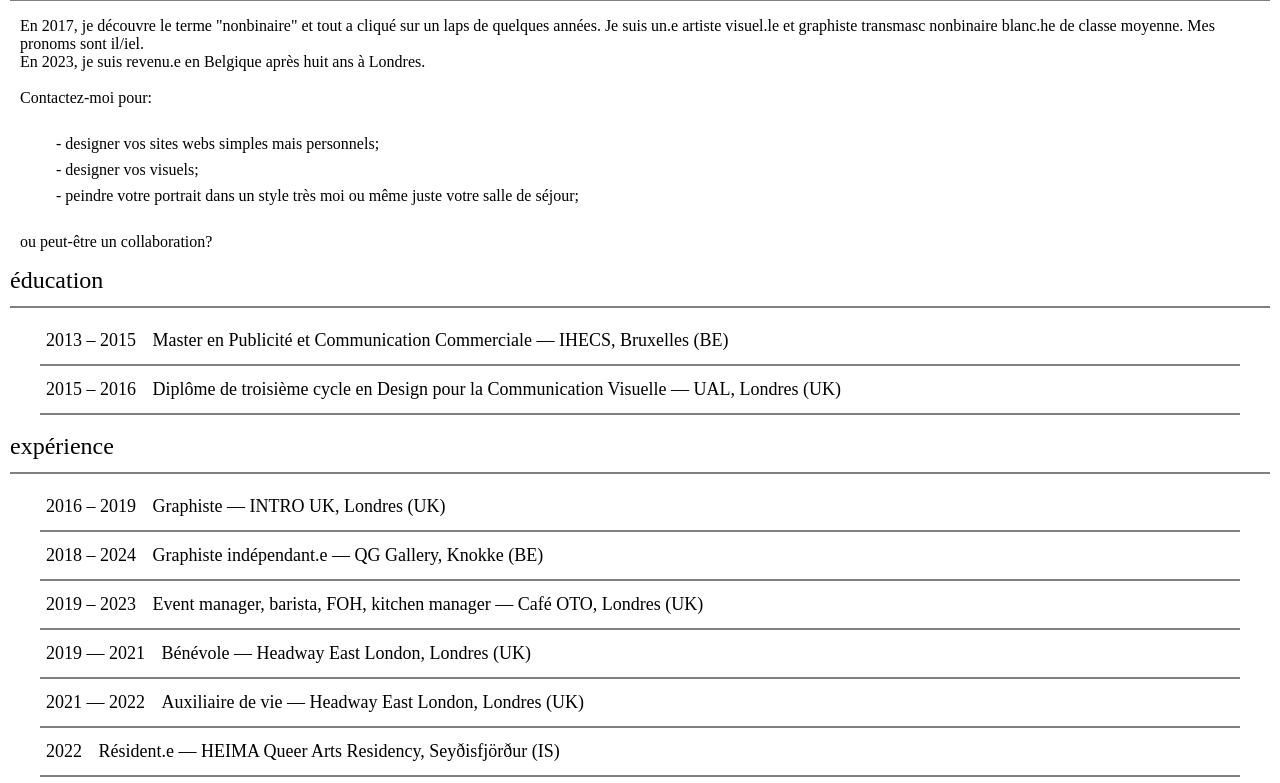
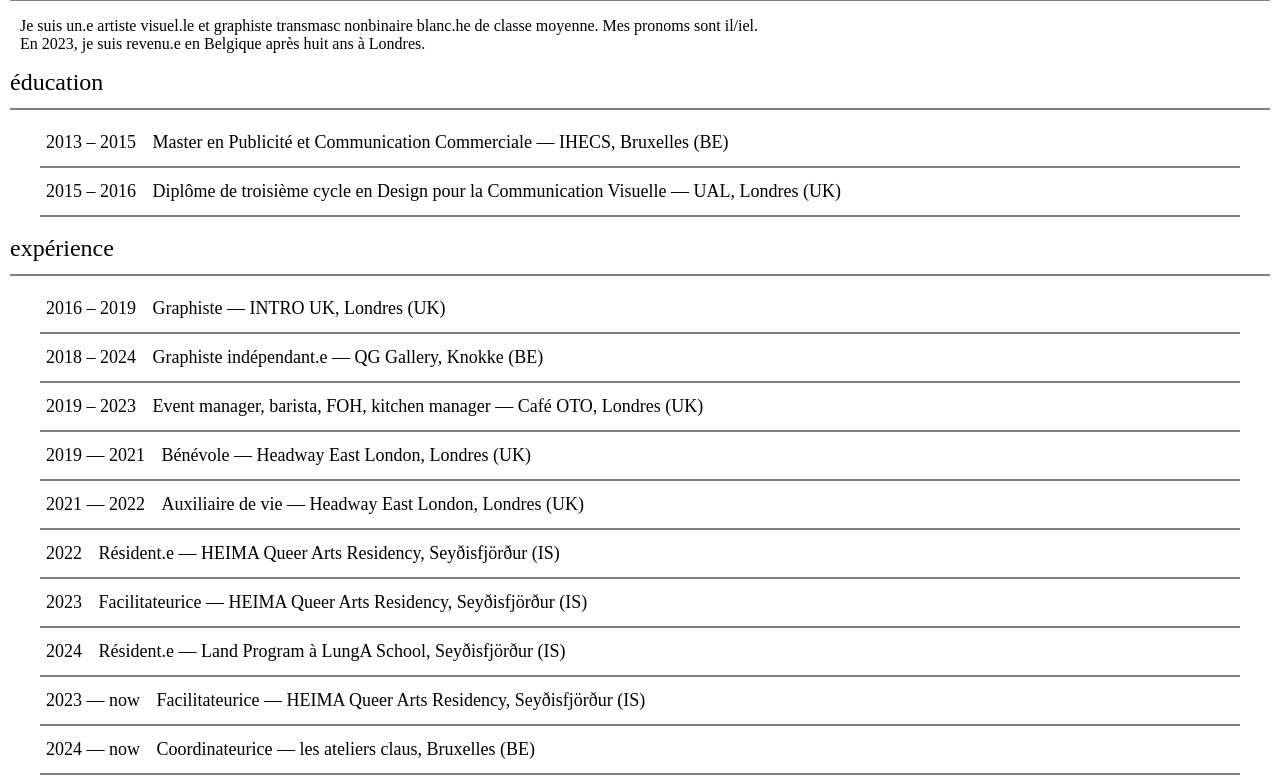
Before and after one commit to CnnJu/artistwebsite, a plain HTML site: page index.html in a window 1280 px wide. Shown: the part 480-1263 px from the top of the page. Drawn offline with Linux system fonts and the light colour scheme; a web font is replaced by a local one.

Commit message:
chore: update code structure for improved readability and maintainability

```diff
--- a/index.html
+++ b/index.html
@@ -42,7 +42,7 @@
         </ul>
         <a class="translated_version" href="index_en.html">EN</a>
       </nav>
-      <h1>Ju Canon – artiste visuel.le et graphiste</h1>
+      <h1>Ju Canon – artiste visuel.le</h1>
     </header>
     <section class="image-row">
       <div>
@@ -68,25 +68,9 @@
       <hr noshade />
       <article class="section">
         <p>
-          En 2017, je découvre le terme "nonbinaire" et tout a cliqué sur un laps de quelques années. Je suis
-          un.e artiste visuel.le et graphiste transmasc nonbinaire blanc.he de classe moyenne. Mes pronoms
+          Je suis un.e artiste visuel.le et graphiste transmasc nonbinaire blanc.he de classe moyenne. Mes pronoms
           sont il/iel.<br />
-          En 2023, je suis revenu.e en Belgique après huit ans à
-          Londres.<br/>
-          <br />
-          Contactez-moi pour:
-        </p>
-        <ol>
-          <li class="p">- designer vos sites webs simples mais personnels;</li>
-          <li class="p">
-            - designer vos visuels;
-          </li>
-          <li class="p">
-            - peindre votre portrait dans un style très moi ou même juste votre
-            salle de séjour;
-          </li>
-        </ol>
-        <p>ou peut-être un collaboration?</p>
+          En 2023, je suis revenu.e en Belgique après huit ans à Londres.<br/>
       </article>
     </section>
     <section id="education">
@@ -147,9 +131,14 @@
           Résident.e — Land Program à LungA School, Seyðisfjörður (IS)
         </li>
         <hr class="smallhr" noshade />
-        <li class="smalllist">2024</li>
+        <li class="smalllist">2023 — now</li>
         <li class="smalllist">
           Facilitateurice — HEIMA Queer Arts Residency, Seyðisfjörður (IS)
+        </li>
+        <hr class="smallhr" noshade />
+        <li class="smalllist">2024 — now</li>
+        <li class="smalllist">
+          Coordinateurice — les ateliers claus, Bruxelles (BE)
         </li>
         <hr class="smallhr" noshade />
       </ul>
```
Also changed, not shown: 3 other files.
